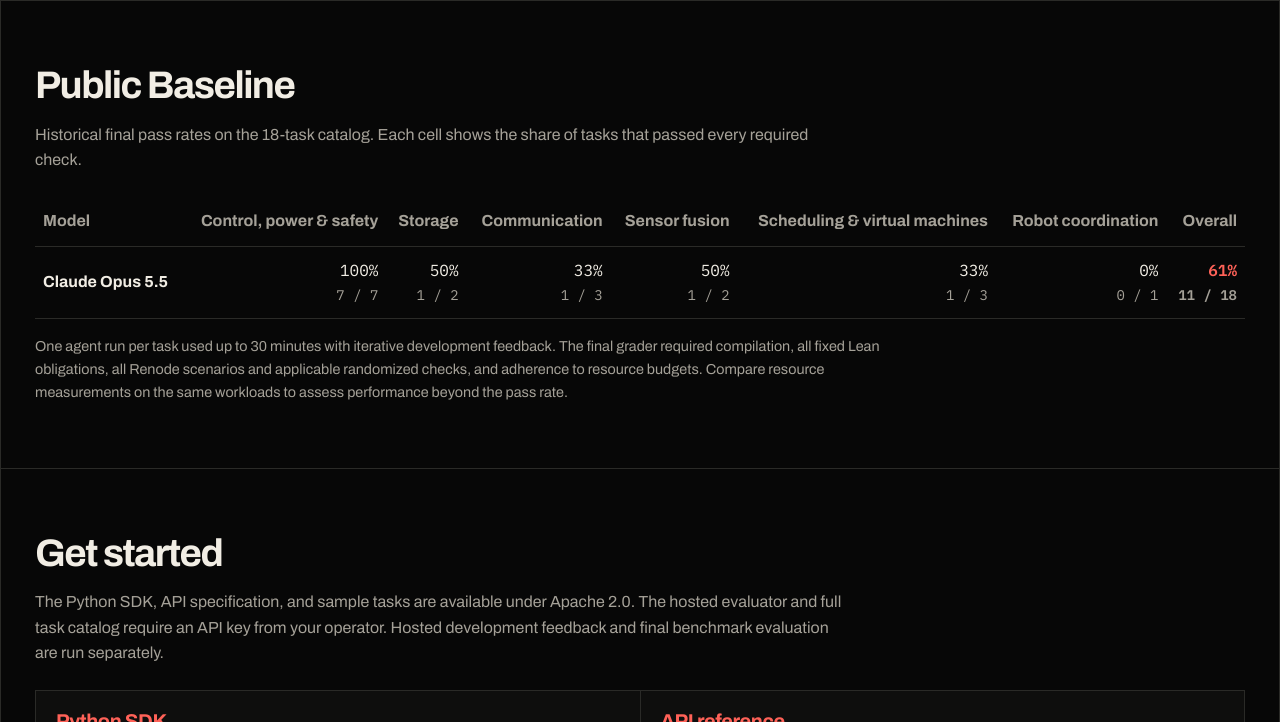
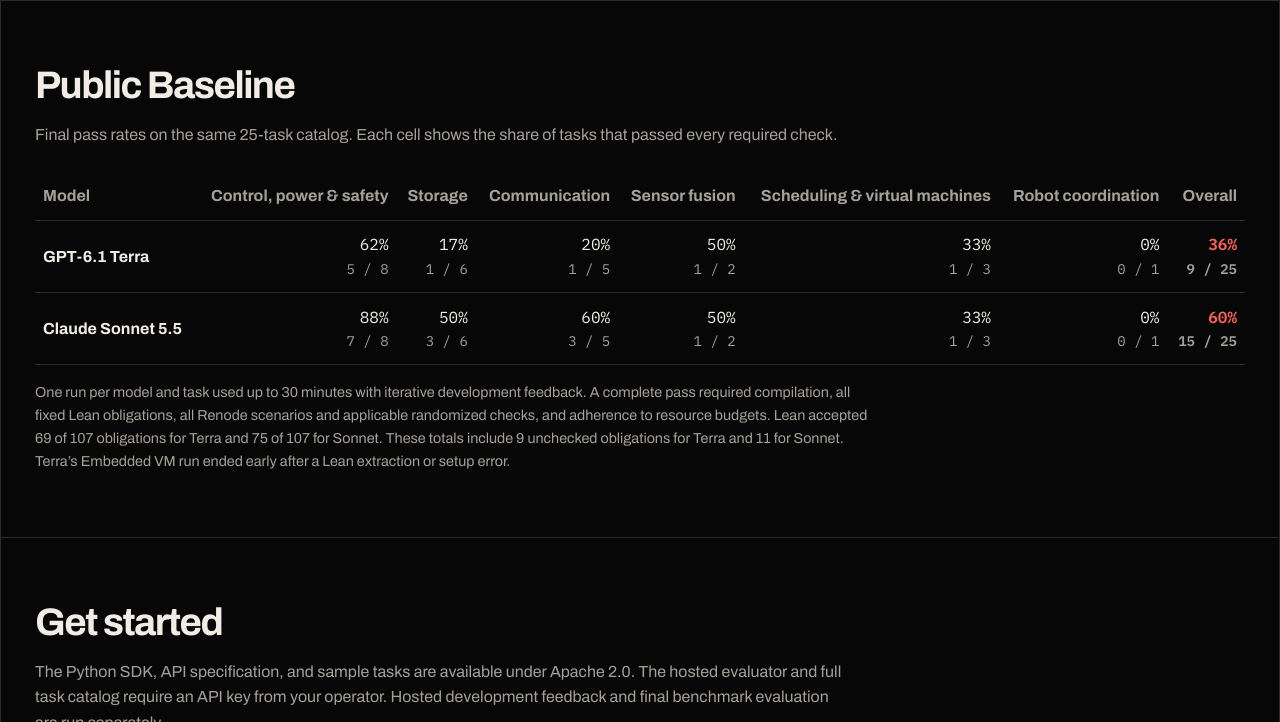
Before and after one commit to h5i-dev/FirmwareGym-Public, a plain HTML site: page docs/index.html in a window 1280 px wide. Shown: the part 1699-2421 px from the top of the page. Drawn offline with Linux system fonts and the light colour scheme.

Commit message:
Update public benchmark messaging and 25-task baselines

```diff
--- a/docs/index.html
+++ b/docs/index.html
@@ -197,7 +197,7 @@
     <div class="hero">
       <div class="hero-copy">
         <h1>FirmwareGym<span class="accent" aria-hidden="true">.</span></h1>
-        <p class="lead">Build high-performance Rust firmware with Lean 4 proofs. FirmwareGym measures how much AI agents can reduce CPU and memory use while satisfying the same fixed specification and virtual-hardware tests.</p>
+        <p class="lead">Build high-performance Rust firmware with Lean 4 proofs. FirmwareGym measures how effectively AI agents optimize CPU and memory use while formally verifying their implementations.</p>
         <div class="links">
           <a class="button primary" href="https://docs.google.com/forms/d/e/1FAIpQLSfaIKLfzh8ot_YA5KXQJP9tjPrZghitP8DH6fC6kgFVSNNKig/viewform?usp=publish-editor">Book a demo</a>
           <a class="button" href="https://github.com/h5i-dev/FirmwareGym-Public">View on GitHub</a>
@@ -209,7 +209,7 @@
     <section id="overview">
       <h2>How efficient can verified firmware be?</h2>
       <ul class="overview-list">
-        <li><strong>Build realistic firmware.</strong> Implement embedded control, communication, and storage in Rust. Use the <a href="https://h5i.dev/">h5i framework</a> where the task integrates its embedded runtime.</li>
+        <li><strong>Build realistic firmware.</strong> Implement robot coordination, embedded control, communication protocols, and crash-safe storage in Rust with <a href="https://h5i.dev/">h5i</a>.</li>
         <li><strong>Formally verify its behavior.</strong> Prove fixed task properties in Lean 4 against the model extracted from the submitted Rust.</li>
         <li><strong>Improve measured performance.</strong> Run the compiled firmware in Renode. Compare passing implementations by CPU instruction count, RAM, peak stack, and binary size.</li>
       </ul>
@@ -260,7 +260,7 @@
 
     <section id="results">
       <h2 id="baseline">Public Baseline</h2>
-      <p class="intro">Historical final pass rates on the 18-task catalog. Each cell shows the share of tasks that passed every required check.</p>
+      <p class="intro">Final pass rates on the same 25-task catalog. Each cell shows the share of tasks that passed every required check.</p>
       <div class="table-scroll" role="region" aria-label="Baseline results by model and domain" tabindex="0">
         <table aria-labelledby="baseline" aria-describedby="method">
           <thead>
@@ -277,19 +277,29 @@
           </thead>
           <tbody>
             <tr>
-              <th scope="row">Claude Opus 5.5</th>
-              <td class="rate">100% <span>7 / 7</span></td>
-              <td class="rate">50% <span>1 / 2</span></td>
-              <td class="rate">33% <span>1 / 3</span></td>
+              <th scope="row">GPT-6.1 Terra</th>
+              <td class="rate">62% <span>5 / 8</span></td>
+              <td class="rate">17% <span>1 / 6</span></td>
+              <td class="rate">20% <span>1 / 5</span></td>
               <td class="rate">50% <span>1 / 2</span></td>
               <td class="rate">33% <span>1 / 3</span></td>
               <td class="rate">0% <span>0 / 1</span></td>
-              <td class="rate overall">61% <span>11 / 18</span></td>
+              <td class="rate overall">36% <span>9 / 25</span></td>
+            </tr>
+            <tr>
+              <th scope="row">Claude Sonnet 5.5</th>
+              <td class="rate">88% <span>7 / 8</span></td>
+              <td class="rate">50% <span>3 / 6</span></td>
+              <td class="rate">60% <span>3 / 5</span></td>
+              <td class="rate">50% <span>1 / 2</span></td>
+              <td class="rate">33% <span>1 / 3</span></td>
+              <td class="rate">0% <span>0 / 1</span></td>
+              <td class="rate overall">60% <span>15 / 25</span></td>
             </tr>
           </tbody>
         </table>
       </div>
-      <p class="note" id="method">One agent run per task used up to 30 minutes with iterative development feedback. The final grader required compilation, all fixed Lean obligations, all Renode scenarios and applicable randomized checks, and adherence to resource budgets. Compare resource measurements on the same workloads to assess performance beyond the pass rate.</p>
+      <p class="note" id="method">One run per model and task used up to 30 minutes with iterative development feedback. A complete pass required compilation, all fixed Lean obligations, all Renode scenarios and applicable randomized checks, and adherence to resource budgets. Lean accepted 69 of 107 obligations for Terra and 75 of 107 for Sonnet. These totals include 9 unchecked obligations for Terra and 11 for Sonnet. Terra’s Embedded VM run ended early after a Lean extraction or setup error.</p>
     </section>
 
     <section id="start">
```
